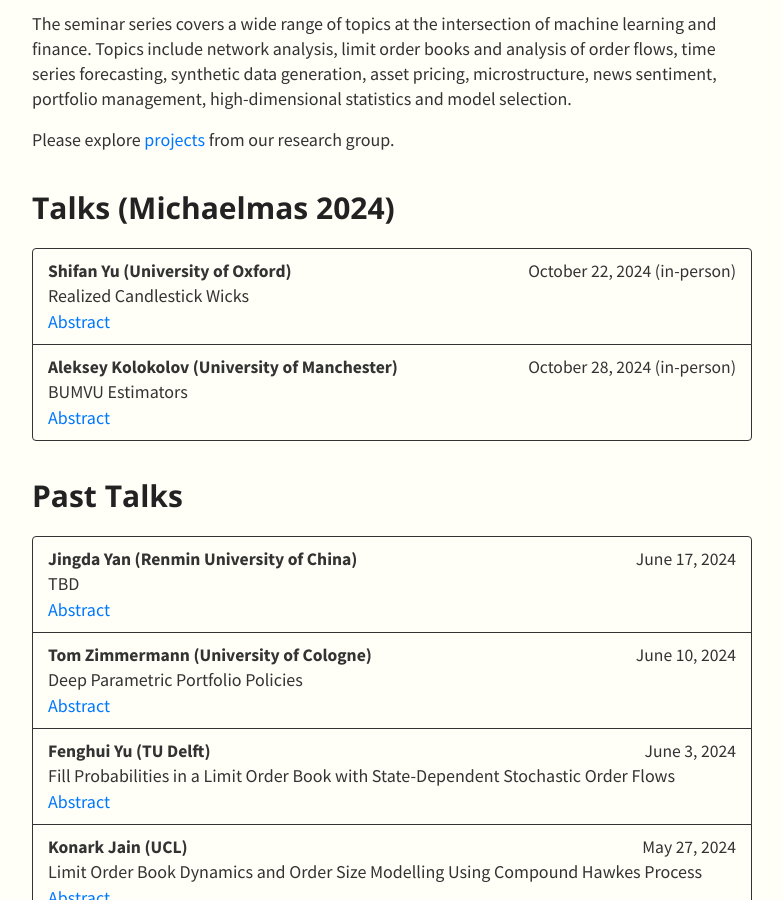
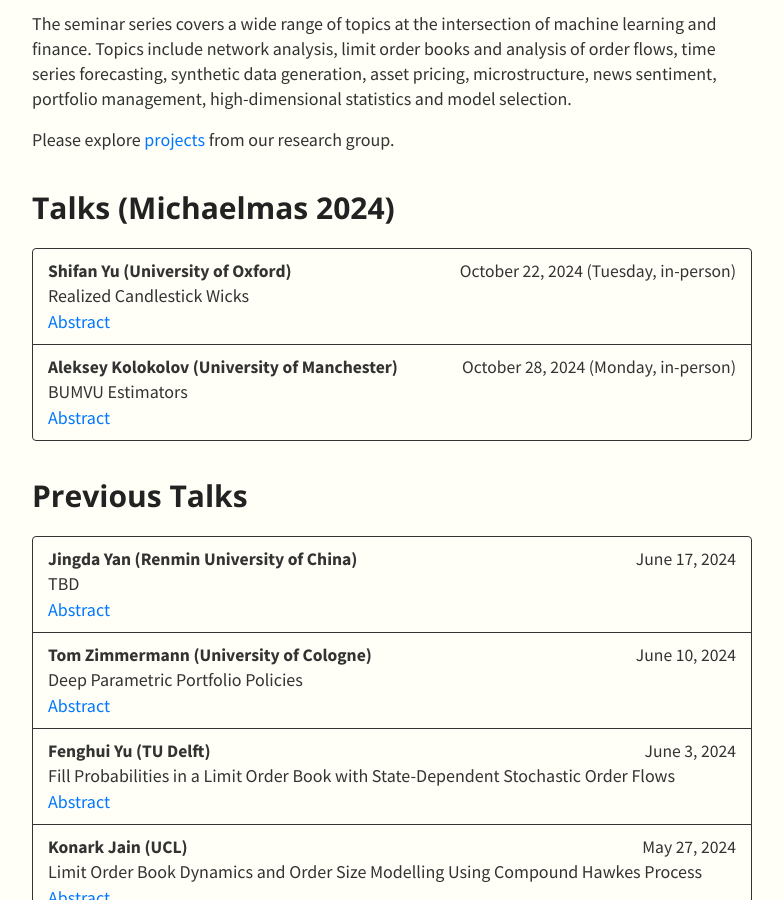
Before and after one commit to SML-Fin/SML-Fin.github.io, a Jekyll site: the page built from index.md, in a window 1280 px wide and 900 px high, scrolled down 342 px. Shown: the whole window, without its empty margins (248-1031 px from the left). Built offline with Jekyll 4.4.1, drawn with Linux system fonts in a browser that asks for light colours; nearby versions of some CDN libraries; our own code applies the rules of GitHub Pages for plain Markdown files.

Commit message:
Update talks.yml

```diff
--- a/_data/talks.yml
+++ b/_data/talks.yml
@@ -1,15 +1,15 @@
 - type: Talks (Michaelmas 2024)
   members:
     - speaker: Shifan Yu (University of Oxford)
-      date: October 22, 2024 (in-person)
+      date: October 22, 2024 (Tuesday, in-person)
       title: Realized Candlestick Wicks
       abstract: We develop a novel nonparametric estimator of integrated variance that utilizes intraday candlestick information, comprised of the high, low, open, and close prices within short time intervals. The proposed estimator is robust to short-lived extreme return persistence hardly attributable to the diffusion component, such as gradual jumps and flash crashes. By modelling such sharp but continuous price movements following some recent theoretical advances, we demonstrate that our new estimator can provide consistent estimates with variances about four times smaller than those obtained with the differenced-return volatility (DV) estimator. Monte Carlo simulations and empirical applications further validate the practical reliability of our proposed estimator with some finite-sample refinements.
     - speaker: Aleksey Kolokolov (University of Manchester)
-      date: October 28, 2024 (in-person)
+      date: October 28, 2024 (Monday, in-person)
       title: BUMVU Estimators
       abstract: We provide necessary and sufficient conditions for an (Unbiased) Block estimator to have Uniformly Minimum Variance. Our theory parallels the theory of UMVU estimation, the main novel insight being the focus on the covariance among blocks. We use this theory to derive lower variance bounds for block estimators of functionals of high-frequency volatility when the block size is fixed. We further show the relevance of the new theory for the classical problem of estimation of homoskedastic nonparametric regressions with varying mean. Finally, we introduce a new test for the presence of drift in financial data which exploits the precision of BUMVU estimators. The test shows abundant presence of drift in financial data.
 
-- type: Past Talks
+- type: Previous Talks
   members:
     - speaker: Jingda Yan (Renmin University of China)
       date: June 17, 2024
```
